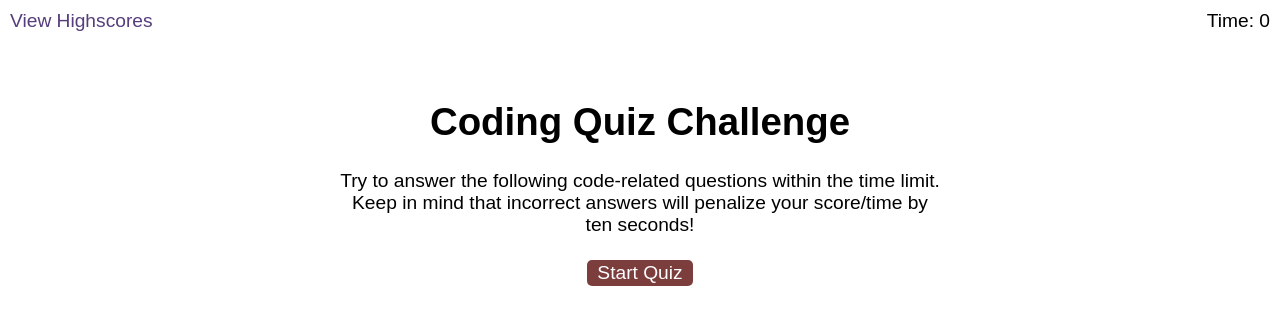
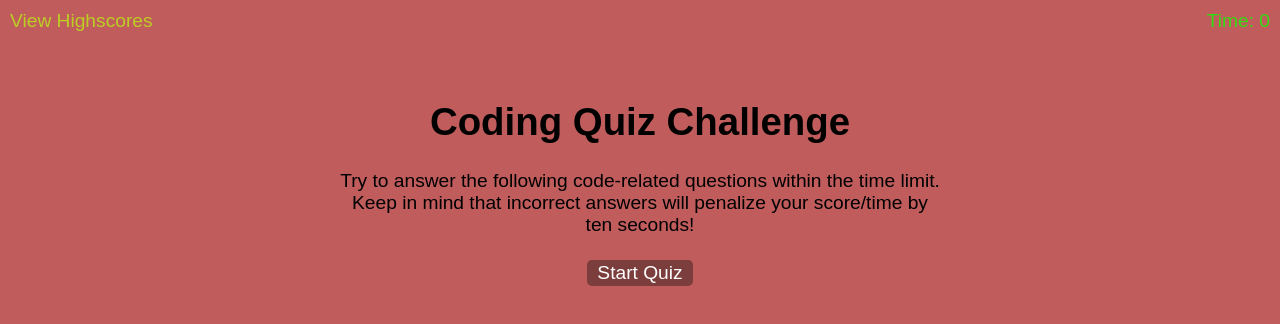
Before and after one commit to Shahee05/Coding-Quiz-Challenge, a plain HTML site: page starter/index.html in a window 1280 px wide. Drawn offline with Linux system fonts and the light colour scheme.

Commit message:
edited ReadMe file

```diff
--- a/starter/assets/css/styles.css
+++ b/starter/assets/css/styles.css
@@ -1,16 +1,17 @@
 body {
   font-family: Arial;
   font-size: 120%;
+  background-color: #c05c5c;
 }
 
 a {
-  color: #563d7c;
+  color: #bccd24;
   text-decoration: none;
   transition: color 0.1s;
 }
 
 a:hover {
-  color: #8570a5;
+  color: #b28a2c;
 }
 
 button {
@@ -85,4 +86,5 @@ li:nth-child(odd) {
   position: absolute;
   top: 10px;
   right: 10px;
+  color: rgb(50, 220, 17);
 }
```
Also changed, not shown: assets/Screenshot.png (added), 2 other files.
